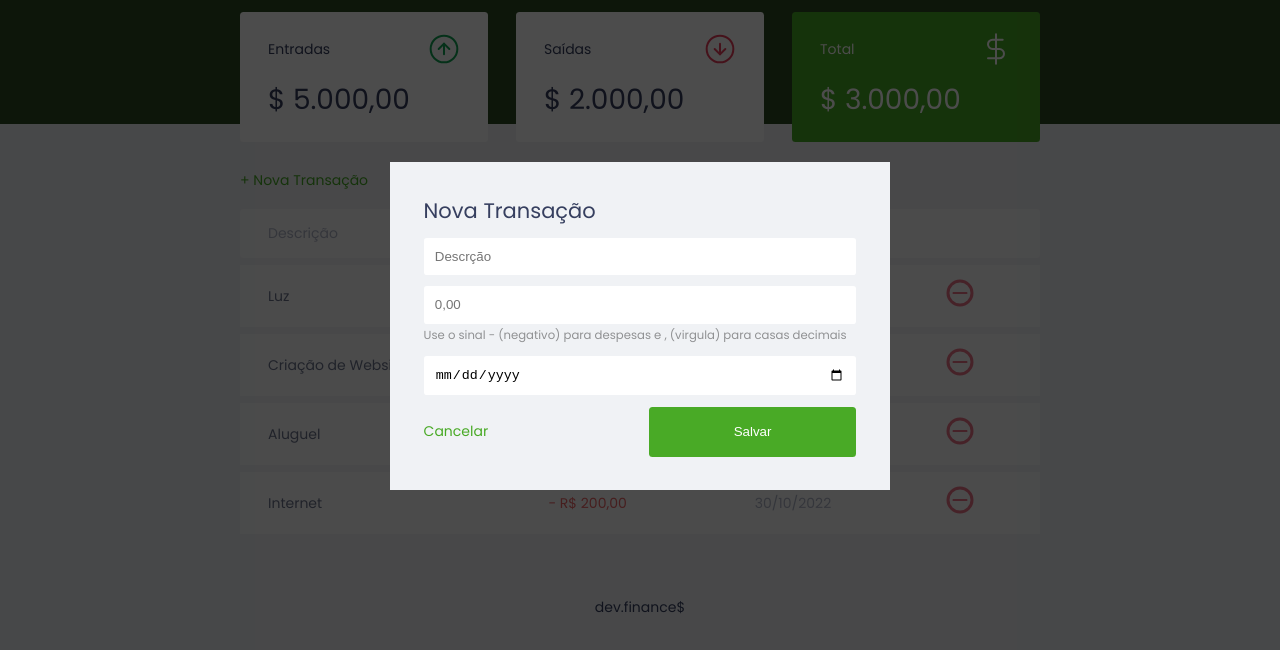
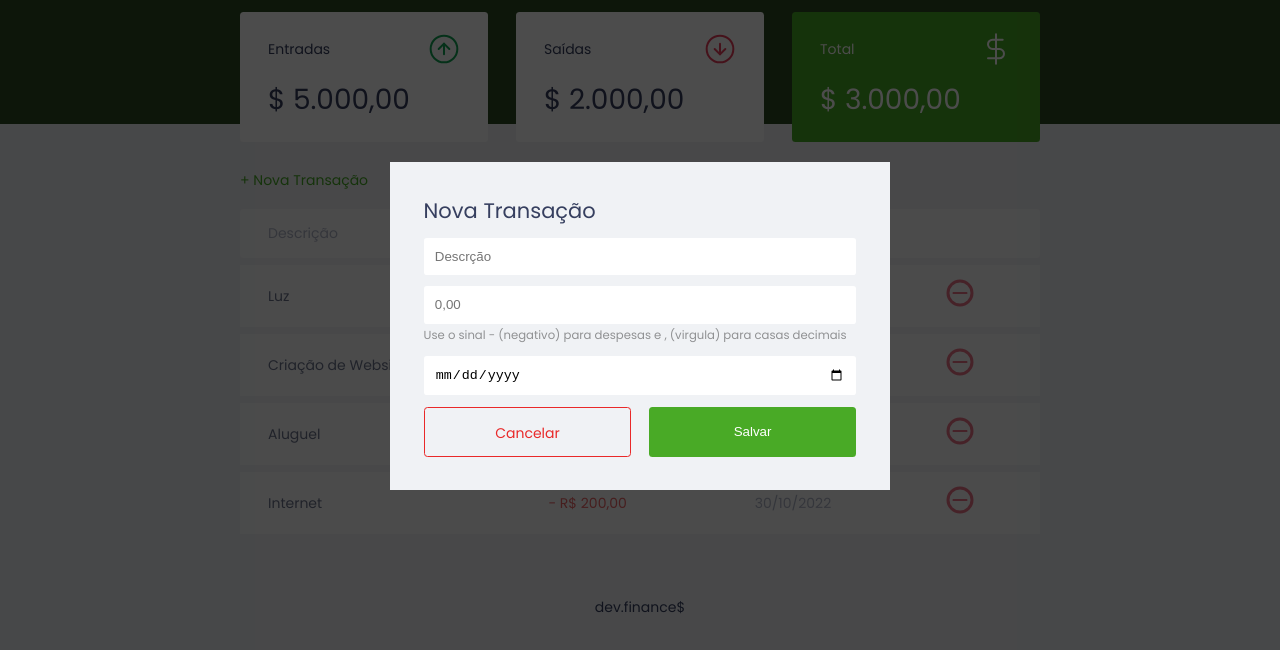
Before and after one commit to ademilsonpires/dev.finance, a plain HTML site: page index.html in a window 1280 px wide. Shown: the part 74-724 px from the top of the page. Drawn offline with Linux system fonts and the light colour scheme.

Commit message:
Update styles.css

```diff
--- a/styles.css
+++ b/styles.css
@@ -2,6 +2,8 @@
     --dark-blue: #363f5f;
     --green: #49aa26;
     --light-green: #3dd705;
+    --red: #e92929;
+
 
 }
 
@@ -92,16 +94,19 @@ button:hover {
     background: var(--light-green);
 }
 
-.button.new {
+
+
+.button.cancel {
+    width: 100%;
+    height: 50px;
+    border: 1px solid var(--red);
+    color: var(--red);
+    border-radius: 0.25rem;
+    text-align: center;
+    line-height: 50px;
 
 
 }
-
-.button.cancel {
-
-}
-
-
 
 /* HEADER ================== */
 
@@ -260,19 +265,20 @@ table thead tr td:last-child {
 
 }
 
-.modal-overlay.active{
+.modal-overlay.active {
     opacity: 1;
     visibility: visible;
 
 
 }
+
 .modal {
     background: #f0f2f5;
     padding: 2.4rem;
     width: 500px;
     max-width: 90%;
 
-  /*   position: relative; */
+    /*   position: relative; */
 
 
 }
@@ -284,12 +290,13 @@ table thead tr td:last-child {
     max-width: 500px;
 
 }
+
 #form h2 {
     margin-top: 0;
 }
 
-input{
-    border:none;
+input {
+    border: none;
     border-radius: 0.2rem;
     padding: 0.8rem;
     width: 100%;
```
